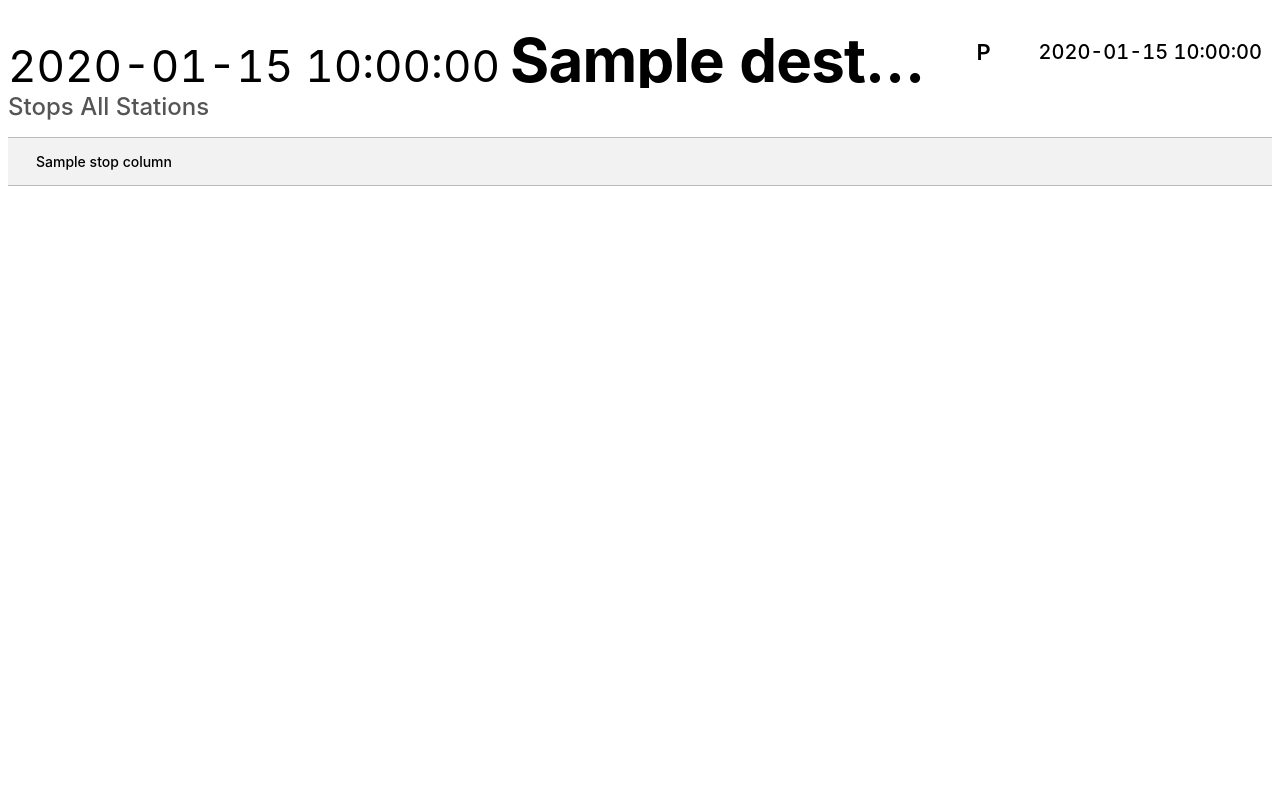
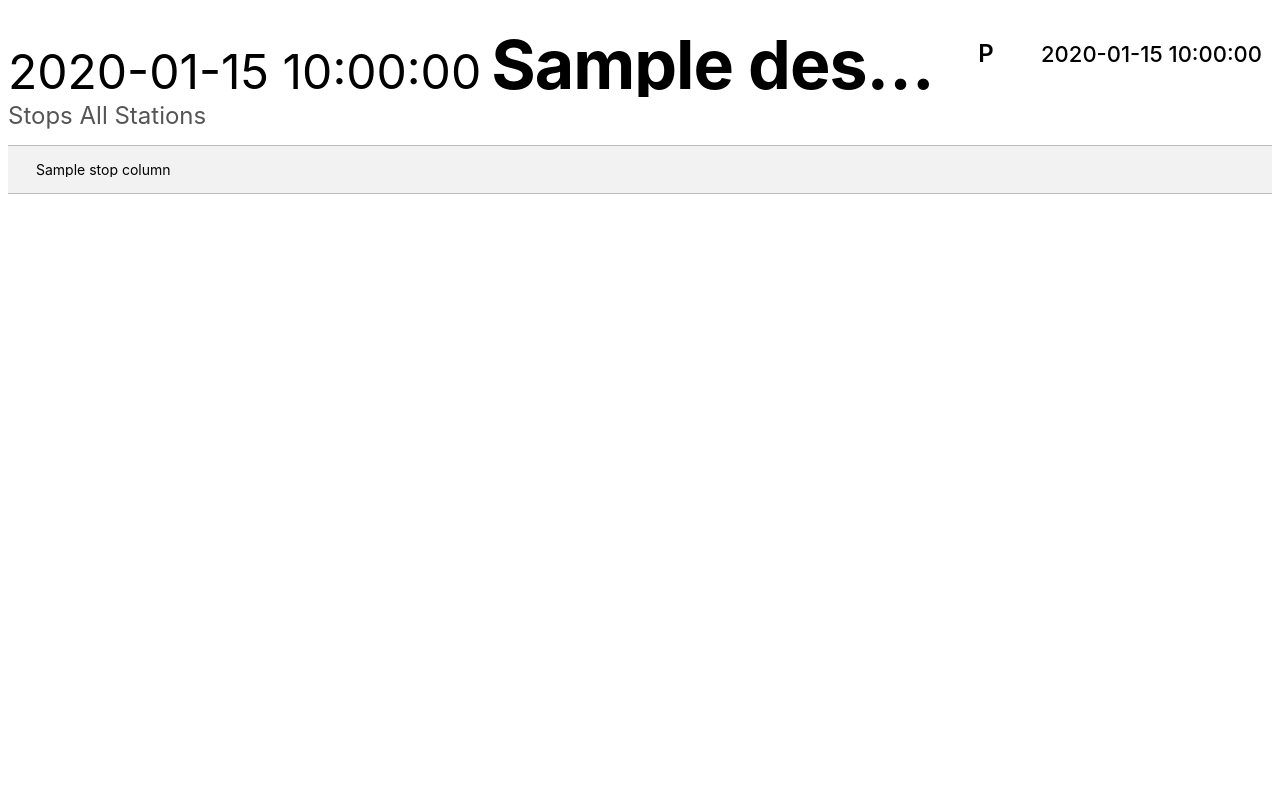
Before and after one commit to Sneethan/trmnl, a Python web app: template app/templates/full.html in a window 1280 px wide. Shown: the top 791 px of the page. Run offline with Jinja, Linux system fonts and the light colour scheme; the template is opened without the code that fills it: most values are stand-ins (such as "Sample title", 1, 10 or a date in 2020).

Commit message:
Revert "Update full.html"
This reverts commit 58eead5ff2fedc22015d268511fd5620b4bbaf10.

```diff
--- a/app/templates/full.html
+++ b/app/templates/full.html
@@ -5,15 +5,6 @@
     --border: var(--gray-60, #bbb);
     --muted: var(--gray-25, #555);
     --subtle: var(--gray-50, #999);
-    --type-title: 52px;
-    --type-time: 38px;
-    --type-summary: 22px;
-    --type-stop: 14px;
-    --type-row-time: 15px;
-    --type-row-dest: 15px;
-    --type-row-meta: 14px;
-    font-family: 'Inter', sans-serif;
-    font-variant-numeric: tabular-nums;
     width: 100%;
     height: 100%;
     min-height: 0;
@@ -64,17 +55,19 @@
   }
 
   .vic-sch-time {
-    font-size: var(--type-time);
+    font-family: 'Inter', sans-serif;
+    font-size: 42px;
     line-height: 1;
     font-weight: 400;
     white-space: nowrap;
   }
 
   .vic-destination {
-    font-size: var(--type-title);
-    line-height: 0.94;
-    letter-spacing: -0.8px;
-    font-weight: 650;
+    font-family: 'Inter', sans-serif;
+    font-size: 56px;
+    line-height: 0.95;
+    letter-spacing: -1px;
+    font-weight: 700;
     white-space: nowrap;
     overflow: hidden;
     text-overflow: ellipsis;
@@ -92,10 +85,11 @@
     text-align: center;
     background: var(--line-colour);
     color: var(--white);
-    font-size: 22px;
+    font-family: 'Inter', sans-serif;
+    font-size: 24px;
     line-height: 1;
     font-weight: 600;
-    padding: 9px 8px;
+    padding: 10px 8px;
   }
 
   .vic-expected {
@@ -103,25 +97,20 @@
     text-align: center;
     background: var(--black);
     color: var(--white);
-    font-size: 20px;
+    font-family: 'Inter', sans-serif;
+    font-size: 22px;
     line-height: 1;
     font-weight: 500;
-    padding: 10px 10px;
+    padding: 11px 10px;
   }
 
   .vic-summary {
     margin-top: 6px;
-    font-size: var(--type-summary);
+    font-family: 'Inter', sans-serif;
+    font-size: 24px;
     line-height: 1.1;
     color: var(--muted);
-    font-weight: 450;
-  }
-
-  .vic-summary-note {
-    margin-top: 4px;
-    font-size: 13px;
-    line-height: 1.2;
-    color: var(--subtle);
+    font-weight: 400;
   }
 
   .vic-pattern {
@@ -190,18 +179,15 @@
   }
 
   .vic-stop-name {
-    font-size: var(--type-stop);
-    font-weight: 450;
+    font-family: 'Inter', sans-serif;
+    font-size: 14px;
+    font-weight: 400;
     line-height: 1.1;
     white-space: nowrap;
     overflow: hidden;
     text-overflow: ellipsis;
     color: var(--black);
     padding-right: 4px;
-  }
-
-  .vic-stop-copy {
-    min-width: 0;
   }
 
   .vic-stop.is-current {
@@ -347,24 +330,19 @@
     align-items: center;
     justify-content: center;
     text-align: center;
+    font-family: 'Inter', sans-serif;
     font-size: 34px;
     line-height: 1.1;
     color: var(--muted);
   }
 
   @media (min-width: 1180px) {
-    .vic-pid {
-      --type-title: 60px;
-      --type-time: 44px;
-      --type-summary: 24px;
-    }
-
     .vic-destination {
-      font-size: var(--type-title);
+      font-size: 68px;
     }
 
     .vic-sch-time {
-      font-size: var(--type-time);
+      font-size: 48px;
     }
 
     .vic-pattern.pattern-og {
@@ -443,9 +404,7 @@
                 <div class="vic-track-line"></div>
                 <div class="vic-track-dot"></div>
               </div>
-                <div class="vic-stop-copy">
               <span class="vic-stop-name">{{ stop.name }}</span>
-                </div>
             </div>
             {% endfor %}
             <div class="vic-track-cap"></div>
@@ -465,9 +424,7 @@
                 <div class="vic-track-line"></div>
                 <div class="vic-track-dot"></div>
               </div>
-                <div class="vic-stop-copy">
               <span class="vic-stop-name">{{ stop.name }}</span>
-                </div>
             </div>
             {% endfor %}
             <div class="vic-track-cap"></div>
```
Also changed, not shown: other parts of app/templates/full.html (+15 -35 lines). Lines whose indentation alone changed are shown as unchanged.
